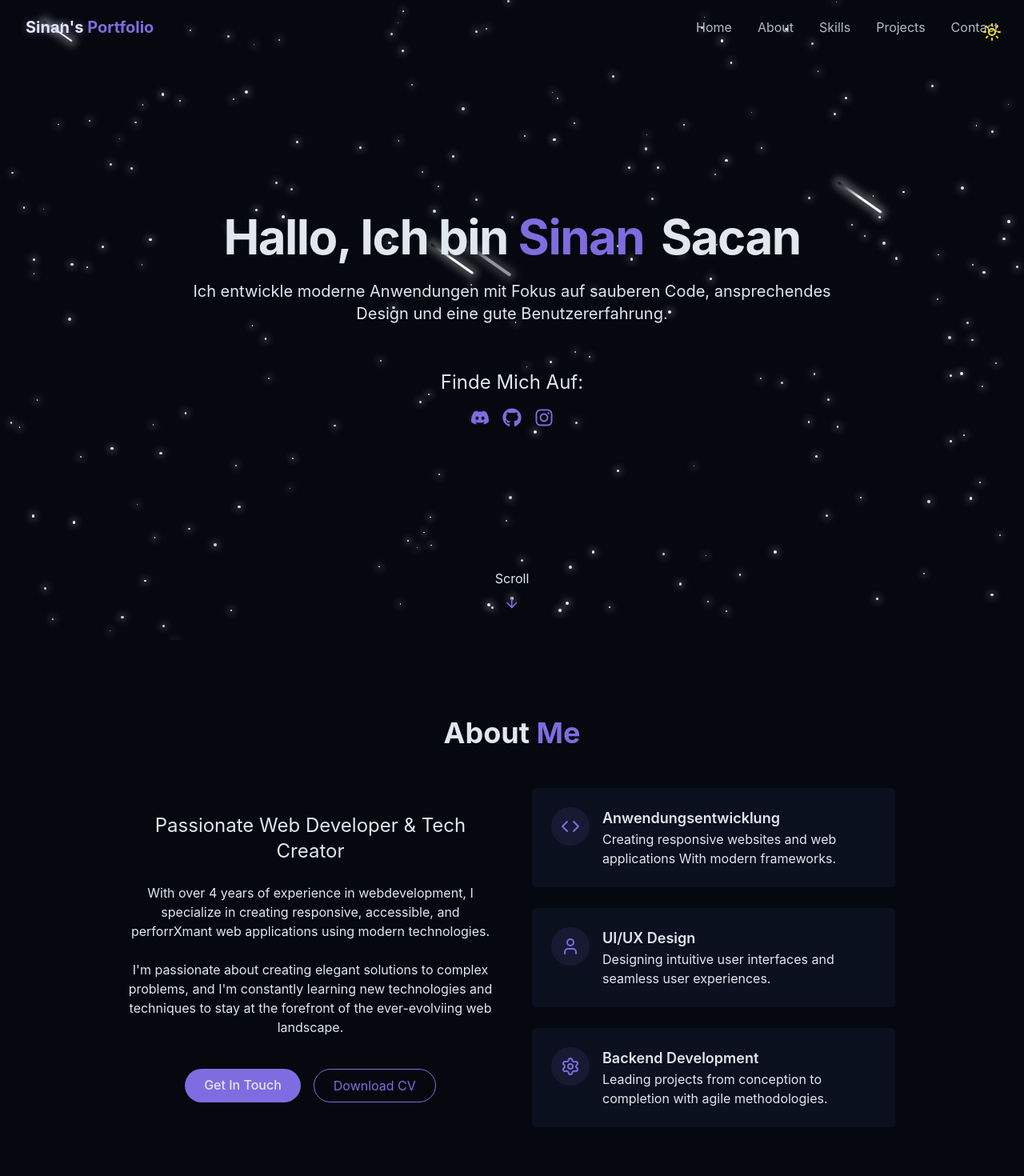
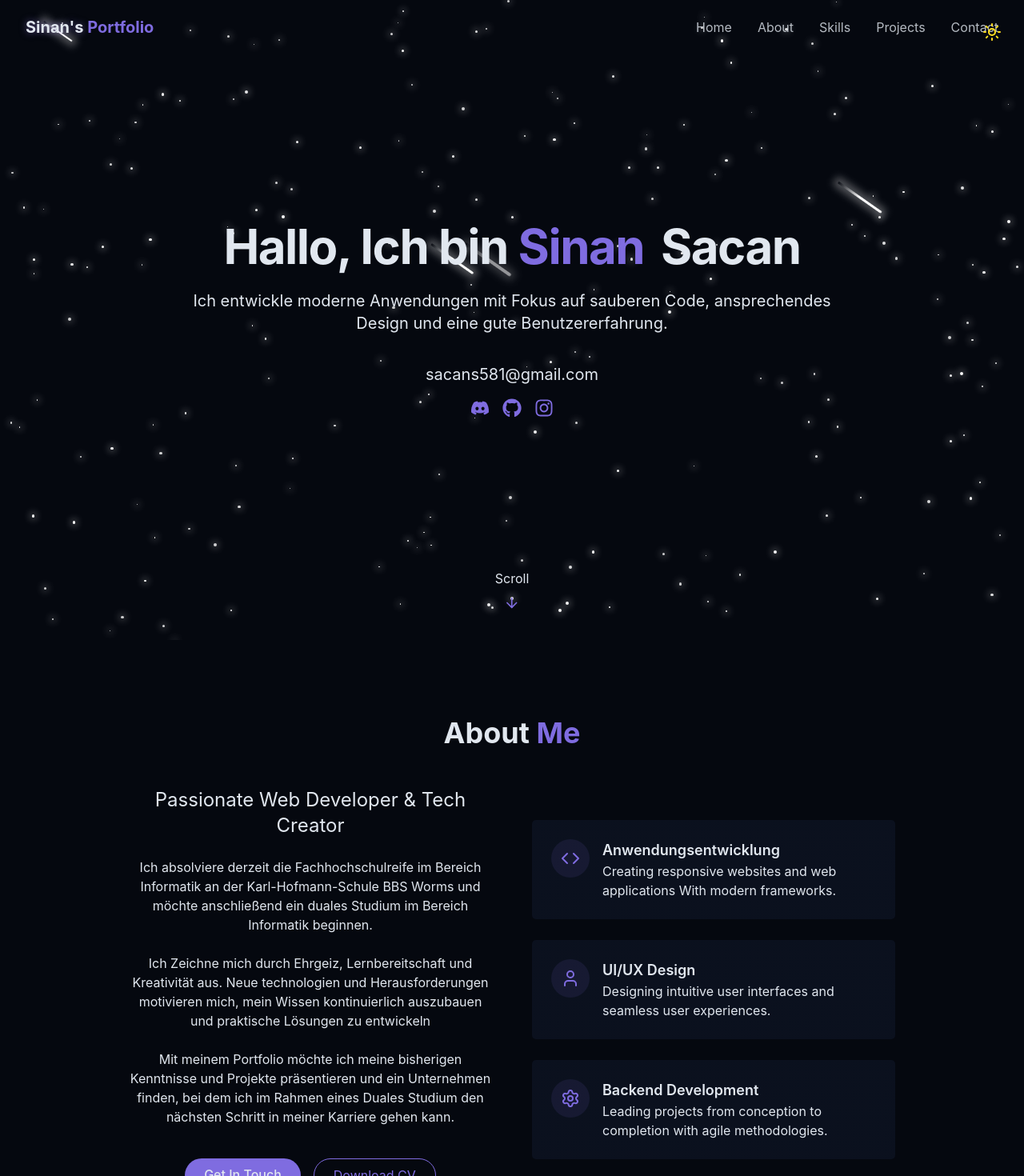
Before and after one commit to sin-n581/My-Portfolio, a React (Vite) app: page / in a window 1280 px wide. Shown: the top 1470 px of the page at 80% size. Built offline with nearby package versions, Linux system fonts and the light colour scheme.

Commit message:
About-me Updated

```diff
--- a/src/components/AboutSection.tsx
+++ b/src/components/AboutSection.tsx
@@ -13,16 +13,22 @@ export const AboutSection = () => {
                 <div className="space-y-6">
                     <h3 className="text-2xl fon-semibold" >Passionate Web Developer & Tech Creator</h3>
                     <p className="text-muted-foreground">
-                        With over 4 years of experience in webdevelopment, I specialize
-                        in creating responsive, accessible, and perforrXmant web
-                        applications using modern technologies.
+                        Ich absolviere derzeit die Fachhochschulreife im Bereich
+                        Informatik an der Karl-Hofmann-Schule BBS Worms und möchte
+                        anschließend ein duales Studium im Bereich Informatik beginnen.
+
                     </p>
 
                     <p className="text-muted-foreground">
-                        I'm passionate about creating elegant solutions to complex
-                        problems, and I'm constantly learning new technologies and
-                        techniques to stay at the forefront of the ever-evolviing web
-                        landscape.
+                        Ich Zeichne mich durch Ehrgeiz, Lernbereitschaft und Kreativität aus.
+                        Neue technologien und Herausforderungen motivieren mich, mein Wissen
+                        kontinuierlich auszubauen und praktische Lösungen zu entwickeln
+                    </p>
+
+                    <p className="text-muted-foreground">
+                        Mit meinem Portfolio möchte ich meine bisherigen Kenntnisse und Projekte präsentieren
+                        und ein Unternehmen finden, bei dem ich im Rahmen eines Duales Studium den nächsten
+                        Schritt in meiner Karriere gehen kann.
                     </p>
 
                     <div className="flex flex-col sm:flex-row gap-4 pt-4 justify-center">
--- a/src/components/HeroSection.tsx
+++ b/src/components/HeroSection.tsx
@@ -21,8 +21,8 @@ export const HeroSection = () => {
                     gute Benutzererfahrung.
                 </p>
 
-                <div className="pt-8 ">
-                                        <h4 className="text-2xl mb-4">Finde Mich Auf:</h4>
+                <div className="text-lg md:text-xl text-muted-foreground max-2-2xl mx-auto opacity-0 animate-fade-in-delay-4 pt-3 ">
+                                        <h4 className=" mb-4"> <a href="mailto:sacans581@gmail.com ">sacans581@gmail.com</a> </h4>
                                         <div className="flex space-x-4 justify-center">
                                             <a href="https://discord.com/users/1520548872819310746_" target="_blank">
                                              <FaDiscord className="h-6 w-6 text-primary"/>
```
